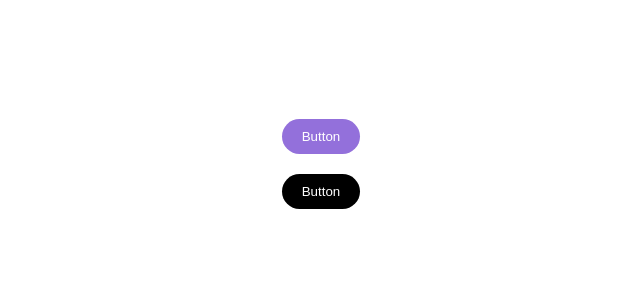
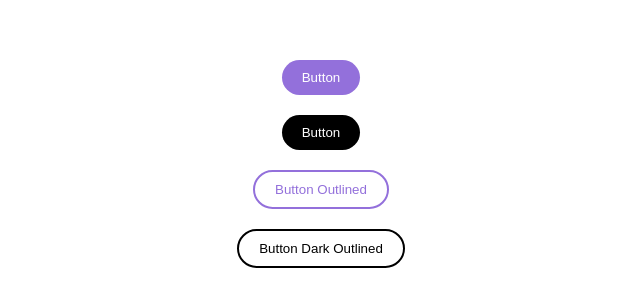
Before and after one commit to hellofanny/exploring-stitches-radix, a Next.js app: page / in a window 1280 px wide. Shown: the part 236-542 px from the top of the page, without its empty margins (319-959 px from the left). Built offline with nearby package versions, Linux system fonts and the light colour scheme.

Commit message:
Explores compoundVariants

```diff
--- a/pages/index.tsx
+++ b/pages/index.tsx
@@ -26,8 +26,35 @@ const button = css({
         },
       },
     },
+    outlined: {
+      true: {
+        border: "2px solid pink",
+        backgroundColor: "transparent",
+      },
+    },
   },
 
+  compoundVariants: [
+    {
+      variant: "primary",
+      outlined: true,
+      css: {
+        color: "mediumpurple",
+        borderColor: "mediumpurple",
+        "&:hover": {
+          color: "white",
+        },
+      },
+    },
+    {
+      variant: "dark",
+      outlined: true,
+      css: {
+        color: "black",
+        borderColor: "black",
+      },
+    },
+  ],
   defaultVariants: {
     variant: "primary",
   },
@@ -46,6 +73,12 @@ const Home: NextPage = () => {
         <button className={button()}>Button</button>
         <br></br>
         <button className={button({ variant: "dark" })}>Button</button>
+        <br></br>
+        <button className={button({ outlined: true })}>Button Outlined</button>
+        <br></br>
+        <button className={button({ variant: "dark", outlined: true })}>
+          Button Dark Outlined
+        </button>
       </main>
     </div>
   );
```
